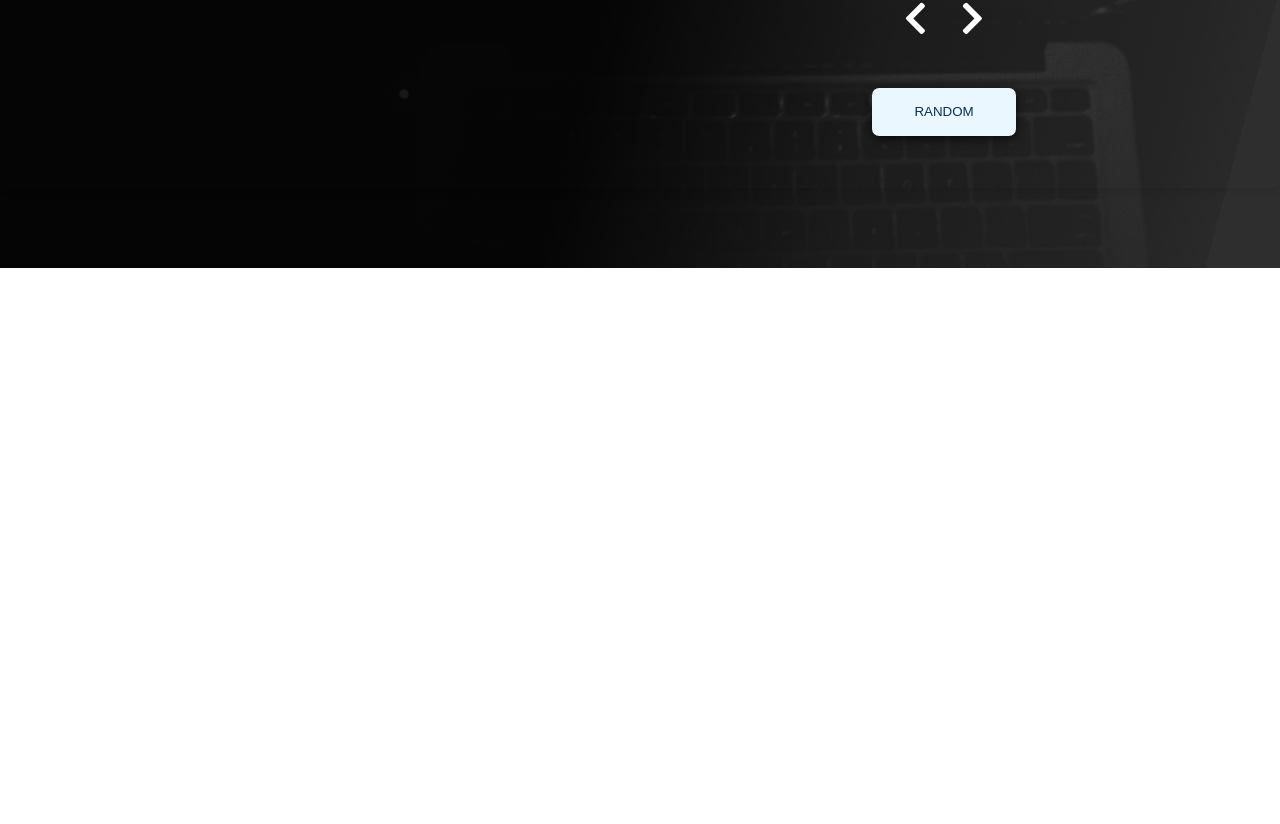
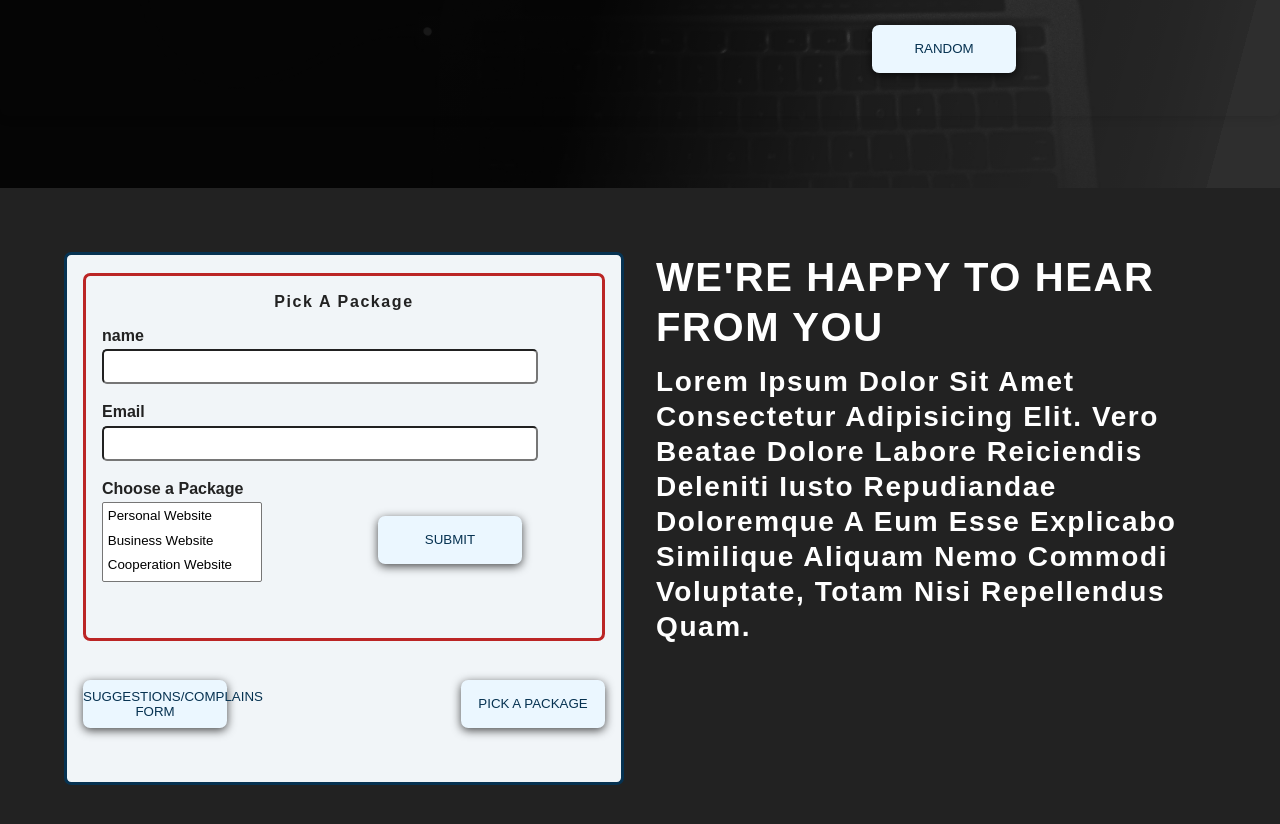
Before and after one commit to freesudani/Personal-Profile, a React (Create React App) app: page / in a window 1280 px wide. Shown: the part 2132-2956 px from the top of the page. Before the commit the page ends 2400 px from the top, so only its background shows below. Built offline with nearby package versions, Linux system fonts and the light colour scheme.

Commit message:
Form Styling

```diff
--- a/src/App.js
+++ b/src/App.js
@@ -6,6 +6,7 @@ import Submenu from "./components/Submenu";
 import Packages from "./components/Packages";
 import "./index.css";
 import Reviews from "./components/Reviews";
+import Contact from "./components/Contact";
 
 const App = () => {
   return (
@@ -16,6 +17,7 @@ const App = () => {
       <Submenu />
       <Packages />
       <Reviews />
+      <Contact />
     </>
   );
 };
--- /dev/null
+++ b/src/components/Contact.css
@@ -0,0 +1,131 @@
+.contact {
+  height: 90vh;
+  background: var(--clr-black);
+  padding: 4rem;
+  display: grid;
+  grid-template-columns: repeat(2, 1fr);
+  grid-template-rows: 1fr;
+  grid-gap: 2rem;
+  overflow: hidden;
+}
+.instructions {
+  grid-column: 2/3;
+  grid-row: 1/-1;
+  height: 90%;
+  justify-content: center;
+  align-items: center;
+  color: var(--clr-white);
+}
+.instructions h2 {
+  text-transform: uppercase;
+}
+.form-selection {
+  grid-column: 1/2;
+  grid-row: 1/-1;
+  justify-content: center;
+  align-items: center;
+  display: grid;
+  grid-template-rows: 3fr 1fr;
+  grid-template-columns: 1fr 3fr 1fr;
+  background: var(--clr-grey-10);
+
+  height: 90%;
+  border-radius: var(--radius);
+  border: 3px solid var(--clr-primary-1);
+  padding: 1rem;
+  position: relative;
+}
+
+.form-container {
+  grid-row: 1/2;
+  grid-column: 1 / -1;
+  padding: 1rem;
+  height: 23rem;
+  border-radius: var(--radius);
+  border: 3px solid var(--clr-red-dark);
+}
+.form-container h4 {
+  color: var(--clr-black);
+  text-align: center;
+  width: 100%;
+}
+
+.username {
+  display: block;
+  font-weight: bold;
+  margin-bottom: 0.5rem;
+}
+
+input {
+  margin-bottom: 1rem;
+  padding: 0.5rem;
+  width: 90%;
+  border-radius: 5px;
+}
+label {
+  display: block;
+  color: var(--clr-black);
+  font-weight: bold;
+  margin-bottom: 0.1rem;
+  font-size: 1rem;
+}
+
+textarea {
+  height: 8rem;
+  width: 15rem;
+}
+
+select {
+  height: 5rem;
+  width: 10rem;
+}
+
+select option {
+  padding: 0.3rem;
+}
+
+.btn-submit {
+  position: absolute;
+  right: 5rem;
+  top: 15rem;
+  background: var(--clr-primary-10);
+  color: var(--clr-primary-1);
+  text-transform: uppercase;
+  height: 3rem;
+  width: 9rem;
+  border-radius: var(--radius);
+  border: none;
+  box-shadow: var(--dark-shadow);
+  transition: all 0.5s ease-in;
+}
+
+.btn-submit:hover {
+  background: var(--clr-primary-1);
+  color: var(--clr-white);
+}
+
+.buttons-container {
+  display: flex;
+  justify-content: space-between;
+  grid-row: 2/3;
+  grid-column: 1/-1;
+}
+
+.select-btn {
+  background: var(--clr-primary-10);
+  color: var(--clr-primary-1);
+  text-transform: uppercase;
+  height: 3rem;
+  width: 9rem;
+  align-self: center;
+  border-radius: var(--radius);
+  border: none;
+  box-shadow: var(--dark-shadow);
+  transition: all 0.5s ease-in;
+  grid-row: 5/6;
+  grid-column: 2/3;
+}
+.select-btn:hover {
+  background: var(--clr-primary-1);
+  color: var(--clr-white);
+}
--- /dev/null
+++ b/src/components/Contact.js
@@ -0,0 +1,193 @@
+import React, { useRef, useState } from "react";
+import { motion } from "framer-motion";
+import { FormVariant } from "./Variants";
+import "./Contact.css";
+
+const Contact = (props) => {
+  const nameInputRef = useRef();
+  const emailInputRef = useRef();
+  const nameInputRef2 = useRef();
+  const emailInputRef2 = useRef();
+  const messageInputRef = useRef();
+  const packageInputRef = useRef();
+
+  const [error, setError] = useState(false);
+  const [showSuggestionsForm, setShowSuggestionsForm] = useState(false);
+  const [showPackageForm, setShowPackageForm] = useState(true);
+
+  const sendSuggestionHandler = (event) => {
+    event.preventDefault();
+    const enteredName = nameInputRef.current.value;
+    const enteredEmail = emailInputRef.current.value;
+    const eneteredMessage = messageInputRef.current.value;
+    if (enteredName.trim().length === 0 || enteredEmail.trim().length === 0) {
+      setError({
+        title: "invalid input",
+        message: "Please enter a valid name or an Email",
+      });
+      return;
+    }
+    if (!enteredEmail.includes("@")) {
+      setError({
+        title: "invalid E-mail address",
+        message: "Please enter a valid Email",
+      });
+      return;
+    }
+    if (eneteredMessage.trim().length < 10) {
+      setError({
+        title: "invalid message",
+        message: "Incluse a message",
+      });
+      return;
+    }
+    props.onSend(enteredName, enteredEmail, eneteredMessage);
+    nameInputRef.current.value = "";
+    emailInputRef.current.value = "";
+    messageInputRef.current.value = "";
+  };
+  const sendPackageHandler = (event) => {
+    event.preventDefault();
+    const enteredName2 = nameInputRef2.current.value;
+    const enteredEmail2 = emailInputRef2.current.value;
+    const enteredPackage = packageInputRef.current.value;
+    if (enteredName2.trim().length === 0 || enteredEmail2.trim().length === 0) {
+      setError({
+        title: "invalid input",
+        message: "Please enter a valid name or an Email",
+      });
+      return;
+    }
+    if (!enteredEmail2.includes("@")) {
+      setError({
+        title: "invalid E-mail address",
+        message: "Please enter a valid Email",
+      });
+      return;
+    }
+    if (enteredPackage) {
+      setError({
+        title: "Package",
+        message: "Please Choose a package",
+      });
+      return;
+    }
+    props.onDemand(enteredName2, enteredEmail2, enteredPackage);
+    nameInputRef2.current.value = "";
+    emailInputRef2.current.value = "";
+    packageInputRef.current.value = "";
+  };
+
+  const errorHandler = () => {
+    setError(null);
+  };
+
+  const suggestionFormHandler = () => {
+    setShowPackageForm(false);
+    setShowSuggestionsForm(true);
+  };
+  const packageFormHandler = () => {
+    setShowSuggestionsForm(false);
+    setShowPackageForm(true);
+  };
+
+  return (
+    <div className="contact">
+      <div className="instructions">
+        <h2>We're happy to hear from you</h2>
+        <h3>
+          Lorem ipsum dolor sit amet consectetur adipisicing elit. Vero beatae
+          dolore labore reiciendis deleniti iusto repudiandae doloremque a eum
+          esse explicabo similique aliquam nemo commodi voluptate, totam nisi
+          repellendus quam.
+        </h3>
+      </div>
+
+      <div className="form-selection">
+        {showSuggestionsForm && (
+          <motion.form
+            className="form-container"
+            onSubmit={sendSuggestionHandler}
+            variants={FormVariant}
+            initial="hidden"
+            animate="visible"
+            transition={{ ease: "easeIn", duration: 2.5 }}
+          >
+            <h4>Suggestions and complains</h4>
+            <div>
+              <label htmlFor="username">name</label>
+              <input id="username" type="text" ref={nameInputRef} />
+            </div>
+            <div>
+              <label htmlFor="email">Email</label>
+              <input id="email" type="email" ref={emailInputRef} />
+            </div>
+            <div>
+              <label htmlFor="textarea">
+                Please Write your suggestion or complain
+              </label>
+              <textarea id="textarea" type="text" ref={messageInputRef} />
+            </div>
+            <button type="submit" className="btn-submit">
+              Submit
+            </button>
+          </motion.form>
+        )}
+        {showPackageForm && (
+          <motion.form
+            className="form-container"
+            onSubmit={sendPackageHandler}
+            variants={FormVariant}
+            initial="hidden"
+            animate="visible"
+            transition={{ ease: "easeIn", duration: 2.5 }}
+          >
+            <h4>Pick a Package</h4>
+            <div>
+              <label htmlFor="username">name</label>
+              <input id="username" type="text" ref={nameInputRef2} />
+            </div>
+            <div>
+              <label htmlFor="email">Email</label>
+              <input id="email" type="email" ref={emailInputRef2} />
+            </div>
+            <div>
+              <label htmlFor="package">Choose a Package</label>
+              <select
+                id="package"
+                name="package"
+                size="3"
+                ref={packageInputRef}
+              >
+                <option value="Personal Website">Personal Website</option>
+                <option value="Business Website">Business Website</option>
+                <option value="Cooperation Website">Cooperation Website</option>
+              </select>
+            </div>
+            <button type="submit" className="btn-submit">
+              Submit
+            </button>
+          </motion.form>
+        )}
+        <div className="buttons-container">
+          <button
+            className="select-btn"
+            type="button"
+            onClick={suggestionFormHandler}
+          >
+            Suggestions/Complains Form
+          </button>
+          <button
+            className="select-btn"
+            type="button"
+            onClick={packageFormHandler}
+          >
+            Pick a Package
+          </button>
+        </div>
+      </div>
+    </div>
+  );
+};
+
+export default Contact;
--- a/src/components/Reviews.css
+++ b/src/components/Reviews.css
@@ -12,7 +12,7 @@
     url(../images/nate-grant-QQ9LainS6tI-unsplash.jpg);
   background-position: center;
   background-size: cover;
-  height: 100vh;
+  height: 90vh;
 }
 .review {
   width: 100%;
--- a/src/components/Variants.js
+++ b/src/components/Variants.js
@@ -7,3 +7,8 @@ export const ParagVariant = {
   hidden: { opacity: 0, x: "-100vw" },
   visible: { opacity: 1, x: "0" },
 };
+
+export const FormVariant = {
+  hidden: { opacity: 0, scale: "0.5" },
+  visible: { opacity: 1, scale: "1" },
+};
```
